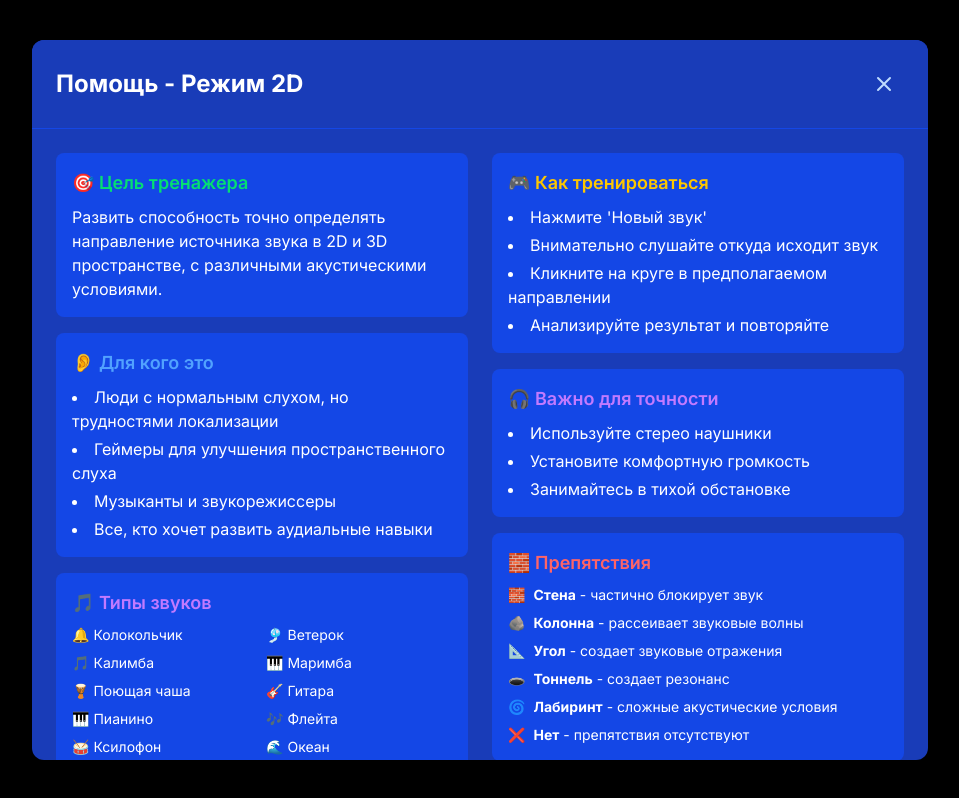
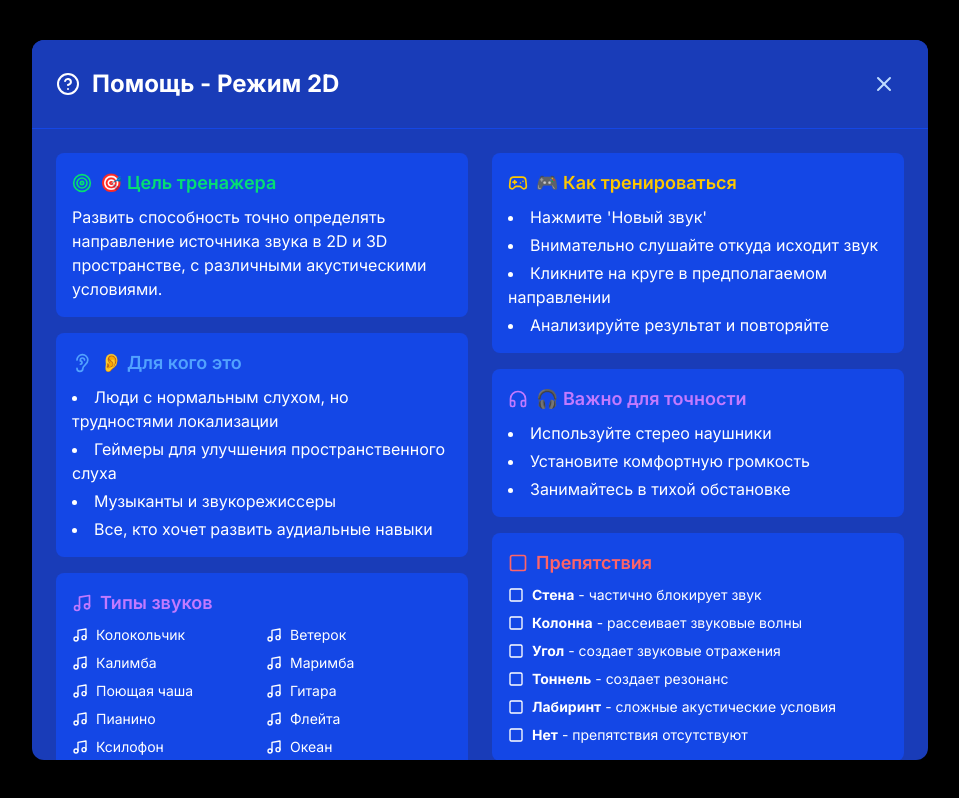
Before and after one commit to trylastsky/blind-sound, a Next.js app: page / in a window 1280 px wide. Both pictures are taken after a click on the button "Помощь". Shown: the whole page, without its empty margins (160-1119 px from the left). Built offline with nearby package versions, Linux system fonts and the light colour scheme.

Commit message:
icons migration 3

```diff
--- a/src/app/components/helper/HelpModal.tsx
+++ b/src/app/components/helper/HelpModal.tsx
@@ -1,6 +1,24 @@
 'use client';
-import { useState } from 'react';
+import { JSX, useState } from 'react';
 import { get3DInstructions, getInstructions, obstacles, soundTypes } from './instructions';
+import {
+  HelpCircle,
+  X,
+  Target,
+  Ear,
+  Gamepad2,
+  Headphones,
+  Volume2,
+  ArrowDown,
+  RefreshCw,
+  ArrowUp,
+  Globe,
+  Square,
+  Music,
+  Moon,
+  AudioLines,
+  BookOpenText
+} from 'lucide-react';
 
 interface HelpModalProps {
   currentMode: "2d" | "3d";
@@ -24,6 +42,25 @@ export default function HelpModal({ currentMode }: HelpModalProps) {
     return <p>{content}</p>;
   };
 
+  const getIcon = (iconName: string) => {
+    const icons: { [key: string]: JSX.Element } = {
+      '🎯': <Target className="w-5 h-5" />,
+      '👂': <Ear className="w-5 h-5" />,
+      '🎮': <Gamepad2 className="w-5 h-5" />,
+      '🎧': <Headphones className="w-5 h-5" />,
+      '🌐': <Globe className="w-5 h-5" />,
+      '🎵': <Music className="w-5 h-5" />,
+      '🧱': <Square className="w-5 h-5" />,
+      '🎛️': <Volume2 className="w-5 h-5" />,
+      '🔊': <Volume2 className="w-5 h-5" />,
+      '🌙': <Moon className="w-5 h-5" />,
+      '👆': <ArrowUp className="w-5 h-5" />,
+      '🔄': <RefreshCw className="w-5 h-5" />,
+      '👇': <ArrowDown className="w-5 h-5" />
+    };
+    return icons[iconName] || <HelpCircle className="w-5 h-5" />;
+  };
+
   return (
     <>
       <button
@@ -31,24 +68,21 @@ export default function HelpModal({ currentMode }: HelpModalProps) {
         className="fixed bottom-4 right-4 bg-blue-600 hover:bg-blue-700 text-white p-3 rounded-full shadow-lg transition-all z-50 cursor-pointer"
         title="Помощь"
       >
-        <svg className="w-6 h-6" fill="none" stroke="currentColor" viewBox="0 0 24 24">
-          <path strokeLinecap="round" strokeLinejoin="round" strokeWidth={2} d="M8.228 9c.549-1.165 2.03-2 3.772-2 2.21 0 4 1.343 4 3 0 1.4-1.278 2.575-3.006 2.907-.542.104-.994.54-.994 1.093m0 3h.01M21 12a9 9 0 11-18 0 9 9 0 0118 0z" />
-        </svg>
+        <HelpCircle className="w-6 h-6" />
       </button>
       {isOpen && (
         <div className="fixed inset-0 bg-black bg-opacity-50 flex items-center justify-center p-4 z-50">
           <div className="bg-blue-800 rounded-xl max-w-4xl max-h-[90vh] overflow-y-auto">
             <div className="sticky top-0 bg-blue-800 p-6 border-b border-blue-700 flex justify-between items-center">
-              <h2 className="text-2xl font-bold">
+              <h2 className="text-2xl font-bold flex items-center gap-3">
+                <HelpCircle className="w-6 h-6" />
                 Помощь - Режим {currentMode.toUpperCase()}
               </h2>
               <button
                 onClick={() => setIsOpen(false)}
                 className="text-blue-200 hover:text-white p-2 rounded-lg hover:bg-blue-700 transition-colors cursor-pointer"
               >
-                <svg className="w-6 h-6" fill="none" stroke="currentColor" viewBox="0 0 24 24">
-                  <path strokeLinecap="round" strokeLinejoin="round" strokeWidth={2} d="M6 18L18 6M6 6l12 12" />
-                </svg>
+                <X className="w-6 h-6" />
               </button>
             </div>
 
@@ -57,7 +91,8 @@ export default function HelpModal({ currentMode }: HelpModalProps) {
                 <div className="space-y-4">
                   {instructions.slice(0, 2).map((section, index) => (
                     <div key={index} className="bg-blue-700 p-4 rounded-lg">
-                      <h3 className={`text-lg font-semibold mb-2 ${section.color}`}>
+                      <h3 className={`text-lg font-semibold mb-2 ${section.color} flex items-center gap-2`}>
+                        {getIcon(section.icon)}
                         {section.title}
                       </h3>
                       {renderContent(section.content)}
@@ -65,13 +100,14 @@ export default function HelpModal({ currentMode }: HelpModalProps) {
                   ))}
 
                   <div className="bg-blue-700 p-4 rounded-lg">
-                    <h3 className="text-lg font-semibold mb-2 text-purple-400">
-                      🎵 Типы звуков
+                    <h3 className="text-lg font-semibold mb-2 text-purple-400 flex items-center gap-2">
+                      <Music className="w-5 h-5" />
+                      Типы звуков
                     </h3>
                     <div className="grid grid-cols-2 gap-2 text-sm">
-                      {Object.entries(soundTypes).map(([key, { emoji, name }]) => (
-                        <div key={key} className="flex items-center space-x-1">
-                          <span>{emoji}</span>
+                      {Object.entries(soundTypes).map(([key, { name }]) => (
+                        <div key={key} className="flex items-center space-x-2">
+                          <Music className="w-4 h-4" />
                           <span>{name}</span>
                         </div>
                       ))}
@@ -82,7 +118,8 @@ export default function HelpModal({ currentMode }: HelpModalProps) {
                 <div className="space-y-4">
                   {instructions.slice(2).map((section, index) => (
                     <div key={index} className="bg-blue-700 p-4 rounded-lg">
-                      <h3 className={`text-lg font-semibold mb-2 ${section.color}`}>
+                      <h3 className={`text-lg font-semibold mb-2 ${section.color} flex items-center gap-2`}>
+                        {getIcon(section.icon)}
                         {section.title}
                       </h3>
                       {renderContent(section.content)}
@@ -90,13 +127,14 @@ export default function HelpModal({ currentMode }: HelpModalProps) {
                   ))}
 
                   <div className="bg-blue-700 p-4 rounded-lg">
-                    <h3 className="text-lg font-semibold mb-2 text-red-400">
-                      🧱 Препятствия
+                    <h3 className="text-lg font-semibold mb-2 text-red-400 flex items-center gap-2">
+                      <Square className="w-5 h-5" />
+                      Препятствия
                     </h3>
                     <div className="space-y-2 text-sm">
-                      {Object.entries(obstacles).map(([key, { emoji, name, description }]) => (
+                      {Object.entries(obstacles).map(([key, { name, description }]) => (
                         <div key={key} className="flex items-center space-x-2">
-                          <span>{emoji}</span>
+                          <Square className="w-4 h-4" />
                           <span>
                             <strong>{name}</strong> - {description}
                           </span>
@@ -108,20 +146,21 @@ export default function HelpModal({ currentMode }: HelpModalProps) {
               </div>
 
               <div className="bg-blue-900 p-4 rounded-lg">
-                <h3 className="text-lg font-semibold mb-3 text-center">
-                  🎧 Советы для эффективной тренировки
+                <h3 className="text-lg font-semibold mb-3 text-center flex items-center justify-center gap-2">
+                  <BookOpenText className="w-5 h-5" />
+                  Советы для эффективной тренировки
                 </h3>
                 <div className="grid md:grid-cols-3 gap-4 text-center">
-                  <div>
-                    <div className="text-xl mb-2">🎛️</div>
+                  <div className="flex flex-col items-center">
+                    <Volume2 className="w-6 h-6 mb-2" />
                     <p className="text-sm">Используйте стерео наушники</p>
                   </div>
-                  <div>
-                    <div className="text-xl mb-2">🔊</div>
+                  <div className="flex flex-col items-center">
+                    <AudioLines className="w-6 h-6 mb-2" />
                     <p className="text-sm">Установите комфортную громкость</p>
                   </div>
-                  <div>
-                    <div className="text-xl mb-2">🌙</div>
+                  <div className="flex flex-col items-center">
+                    <Headphones className="w-6 h-6 mb-2" />
                     <p className="text-sm">Занимайтесь в тихой обстановке</p>
                   </div>
                 </div>
@@ -129,29 +168,24 @@ export default function HelpModal({ currentMode }: HelpModalProps) {
 
               {threeDInstructions && (
                 <div className="bg-purple-800 p-4 rounded-lg">
-                  <h3 className={`text-lg font-semibold mb-3 text-center ${threeDInstructions.color}`}>
+                  <h3 className={`text-lg font-semibold mb-3 text-center ${threeDInstructions.color} flex items-center justify-center gap-2`}>
+                    <Globe className="w-5 h-5" />
                     {threeDInstructions.title}
                   </h3>
                   <div className="text-center">
                     <p className="mb-3 text-sm">{threeDInstructions.content}</p>
                     <div className="grid grid-cols-3 gap-4 text-sm">
-                      <div>
-                        <div className="text-lg">👆</div>
-                        <p>
-                          <strong>Спереди</strong> {"(Z > 0)"}
-                        </p>
+                      <div className="flex flex-col items-center">
+                        <ArrowUp className="w-5 h-5 mb-1" />
+                        <p><strong>Спереди</strong> {"(Z > 0)"}</p>
                       </div>
-                      <div>
-                        <div className="text-lg">🔄</div>
-                        <p>
-                          <strong>На одном уровне</strong> (Z ≈ 0)
-                        </p>
+                      <div className="flex flex-col items-center">
+                        <RefreshCw className="w-5 h-5 mb-1" />
+                        <p><strong>На одном уровне</strong> (Z ≈ 0)</p>
                       </div>
-                      <div>
-                        <div className="text-lg">👇</div>
-                        <p>
-                          <strong>Сзади</strong> {"(Z < 0)"}
-                        </p>
+                      <div className="flex flex-col items-center">
+                        <ArrowDown className="w-5 h-5 mb-1" />
+                        <p><strong>Сзади</strong> {"(Z < 0)"}</p>
                       </div>
                     </div>
                   </div>
```
Also changed, not shown: src/app/components/SoundTrainer.tsx (+15 -16 lines).
